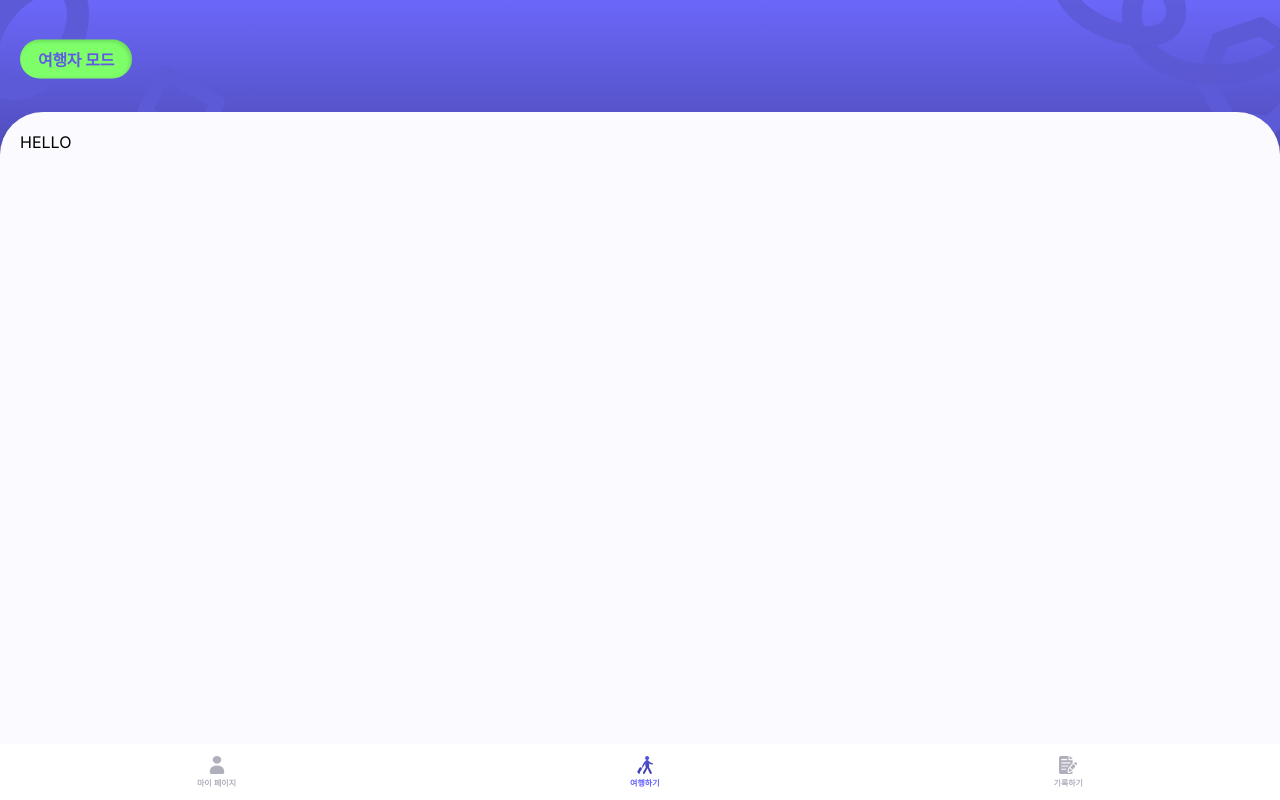
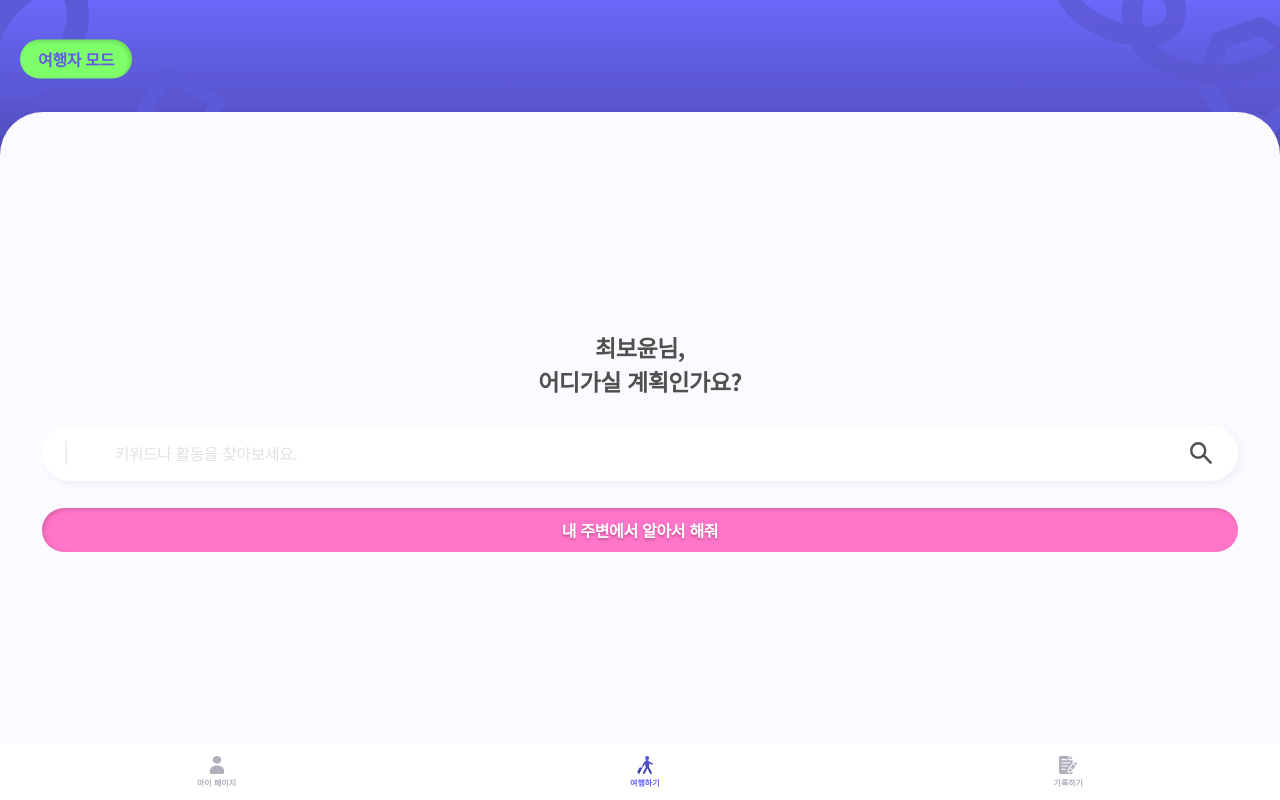
Before and after one commit to BTS-Busan-Trip-Supporter/front-end, a Next.js app: page /travel/traveler in a window 1280 px wide. Built offline with nearby package versions, Linux system fonts and the light colour scheme; sample sign-in values are in the browser's storage.

Commit message:
feat: add `TravelerMain` and `TravelerScheduleSelection` components

```diff
--- a/src/app/pages/travel-traveler-page.tsx
+++ b/src/app/pages/travel-traveler-page.tsx
@@ -1,11 +1,10 @@
 'use client';
 
-import { useEffect, useReducer, useState } from 'react';
+import { useReducer, useState } from 'react';
 
 import { TravelComponent } from '@/components';
 import { ChoiceList } from '@/components/travel';
 import {
-  TravelModeLogo,
   TravelerActivitySelection,
   TravelerAddDays,
   TravelerHeaderText,
@@ -14,11 +13,14 @@ import {
   TravelerTimeSelection,
   TravelerTravelArrange,
   TravelerTravelReview,
+  TravelModeLogo,
 } from '@/components/travel/traveler';
+import { TravelerScheduleSelection } from '@/components/travel/traveler/TravelerScheduleSelection';
 import { useTravelScheduleStore } from '@/providers';
 
 type UIState =
   | 'traveler-main'
+  | 'traveler-schedule-selection'
   | 'traveler-add-days'
   | 'traveler-time-selection'
   | 'traveler-activity-selection'
@@ -30,10 +32,14 @@ type UIAction = { type: 'NEXT' } | { type: 'PREV' };
 
 const transitionMap: { [key in UIState]: { NEXT?: UIState; PREV?: UIState } } =
   {
-    'traveler-main': { NEXT: 'traveler-add-days' },
+    'traveler-main': { NEXT: 'traveler-schedule-selection' },
+    'traveler-schedule-selection': {
+      NEXT: 'traveler-add-days',
+      PREV: 'traveler-main',
+    },
     'traveler-add-days': {
       NEXT: 'traveler-time-selection',
-      PREV: 'traveler-main',
+      PREV: 'traveler-schedule-selection',
     },
     'traveler-time-selection': {
       NEXT: 'traveler-activity-selection',
@@ -64,9 +70,6 @@ export function TravelerPage() {
   const addDaySchedule = useTravelScheduleStore(
     (state) => state.addDaySchedule,
   );
-  const addDestination = useTravelScheduleStore(
-    (state) => state.addDestination,
-  );
   const removeDestination = useTravelScheduleStore(
     (state) => state.removeDestination,
   );
@@ -83,6 +86,7 @@ export function TravelerPage() {
     switch (uiState) {
       case 'traveler-main':
         return <TravelModeLogo />;
+      case 'traveler-schedule-selection':
       case 'traveler-add-days':
       case 'traveler-time-selection':
       case 'traveler-activity-selection':
@@ -102,6 +106,12 @@ export function TravelerPage() {
     switch (uiState) {
       case 'traveler-main':
         return <TravelerMain onClick={() => dispatch({ type: 'NEXT' })} />;
+      case 'traveler-schedule-selection':
+        return (
+          <TravelerScheduleSelection
+            onNextPage={() => dispatch({ type: 'NEXT' })}
+          />
+        );
       case 'traveler-add-days':
         return (
           <TravelerAddDays
@@ -196,35 +206,6 @@ export function TravelerPage() {
     }
   };
 
-  useEffect(() => {
-    if (uiState === 'traveler-add-days') {
-      addDaySchedule();
-      addDaySchedule();
-    }
-    if (uiState === 'traveler-travel-schedule-confirm') {
-      addDestination({
-        day: 1,
-        destination: {
-          id: 'test',
-          name: 'test',
-          endDate: new Date(),
-          startDate: new Date(),
-          timeToDestination: 10,
-        },
-      });
-      addDestination({
-        day: 2,
-        destination: {
-          id: 'test',
-          name: 'test',
-          endDate: new Date(),
-          startDate: new Date(),
-          timeToDestination: 10,
-        },
-      });
-    }
-  }, [addDaySchedule, addDestination, uiState]);
-
   return (
     <TravelComponent
       contents={{
--- a/src/components/travel/traveler/TravelerMain.tsx
+++ b/src/components/travel/traveler/TravelerMain.tsx
@@ -2,19 +2,51 @@
 
 import styled from '@emotion/styled';
 
-export function TravelerMain({
-  onClick,
-}: React.HTMLAttributes<HTMLDivElement>) {
-  return <styles.container onClick={onClick}>HELLO</styles.container>;
+import { CustomButton, SearchBox } from '@/components';
+
+export function TravelerMain({ onClick }: { onClick: () => void }) {
+  const user = {
+    name: '최보윤',
+  };
+
+  return (
+    <styles.container>
+      <h2>
+        {user.name}님,
+        <br />
+        어디가실 계획인가요?
+      </h2>
+      <SearchBox setContent={() => {}} />
+      <CustomButton
+        color='#FF75C8'
+        text='내 주변에서 알아서 해줘'
+        onClick={onClick}
+        grow
+      />
+    </styles.container>
+  );
 }
 
 const styles = {
   container: styled.div`
-    flex: 1 0 0;
     width: 100%;
     height: 100%;
-
     display: flex;
     flex-direction: column;
+    padding: 1.37rem;
+    justify-content: center;
+    align-items: center;
+    gap: 1.69rem;
+
+    h2 {
+      color: #505050;
+      font-family: 'Noto Sans KR';
+      font-size: 1.4375rem;
+      font-style: normal;
+      font-weight: 700;
+      line-height: normal;
+      letter-spacing: -0.02875rem;
+      text-align: center;
+    }
   `,
 };
--- /dev/null
+++ b/src/components/travel/traveler/TravelerScheduleSelection.tsx
@@ -0,0 +1,50 @@
+'use client';
+
+import styled from '@emotion/styled';
+
+import { CustomButton } from '@/components';
+import { Calendar } from '@/components/Calendar';
+
+export function TravelerScheduleSelection({
+  onNextPage,
+}: {
+  onNextPage: () => void;
+}) {
+  return (
+    <styles.container>
+      <h1>언제 가시나요?</h1>
+      <Calendar selectedMode='multiple' />
+      <styles.CustomButton
+        color='linear-gradient(90deg, #6B67F9 0%, #423FB3 100%)'
+        text='확인'
+        onClick={() => onNextPage()}
+      />
+    </styles.container>
+  );
+}
+
+const styles = {
+  container: styled.div`
+    display: flex;
+    flex-grow: 1;
+    width: 100%;
+    height: 100%;
+    flex-direction: column;
+    gap: 3rem;
+
+    h1 {
+      font-family: Noto Sans KR;
+      font-size: 23px;
+      font-weight: 700;
+      line-height: 33.3px;
+      letter-spacing: -0.02em;
+      text-align: center;
+
+      color: #505050;
+    }
+  `,
+
+  CustomButton: styled(CustomButton)`
+    margin: 2rem;
+  `,
+};
```
